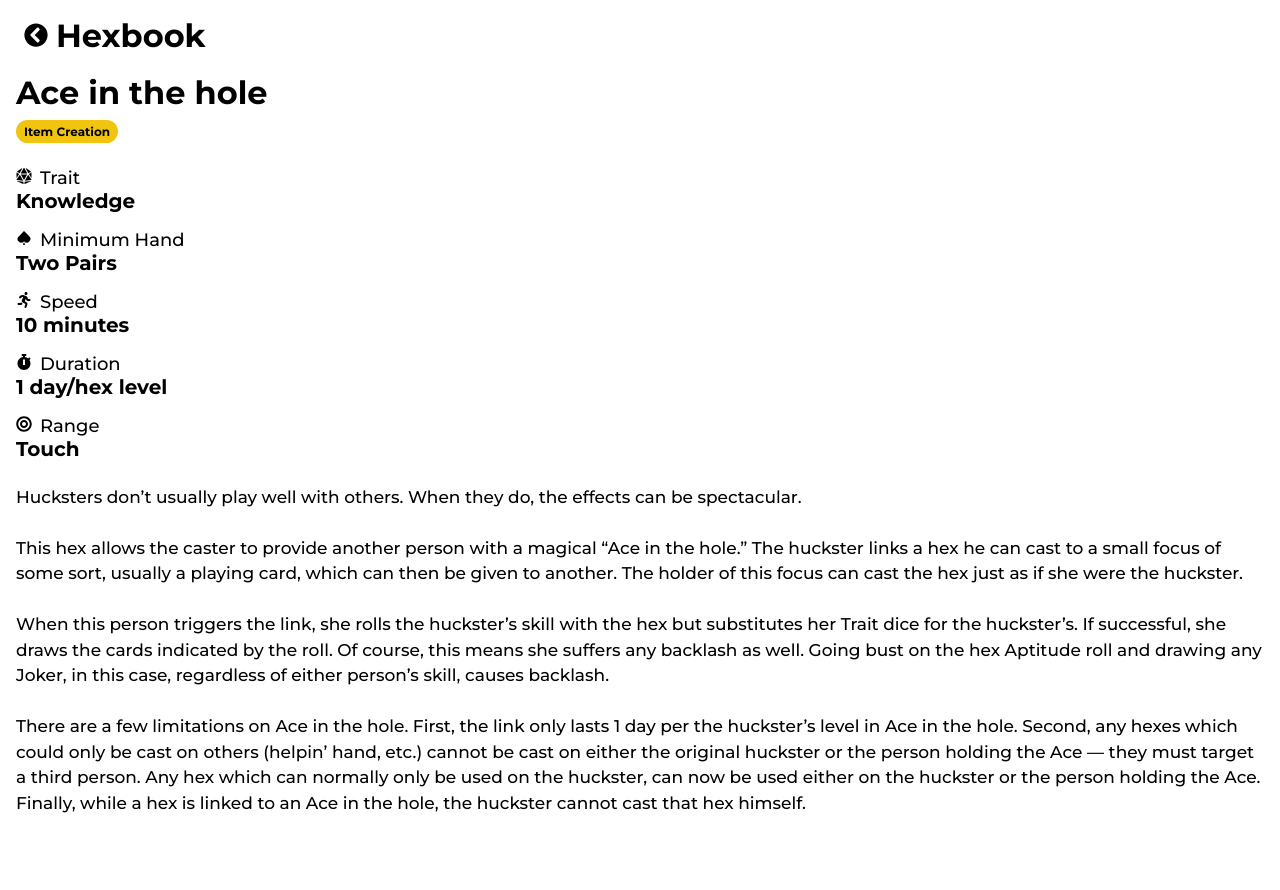
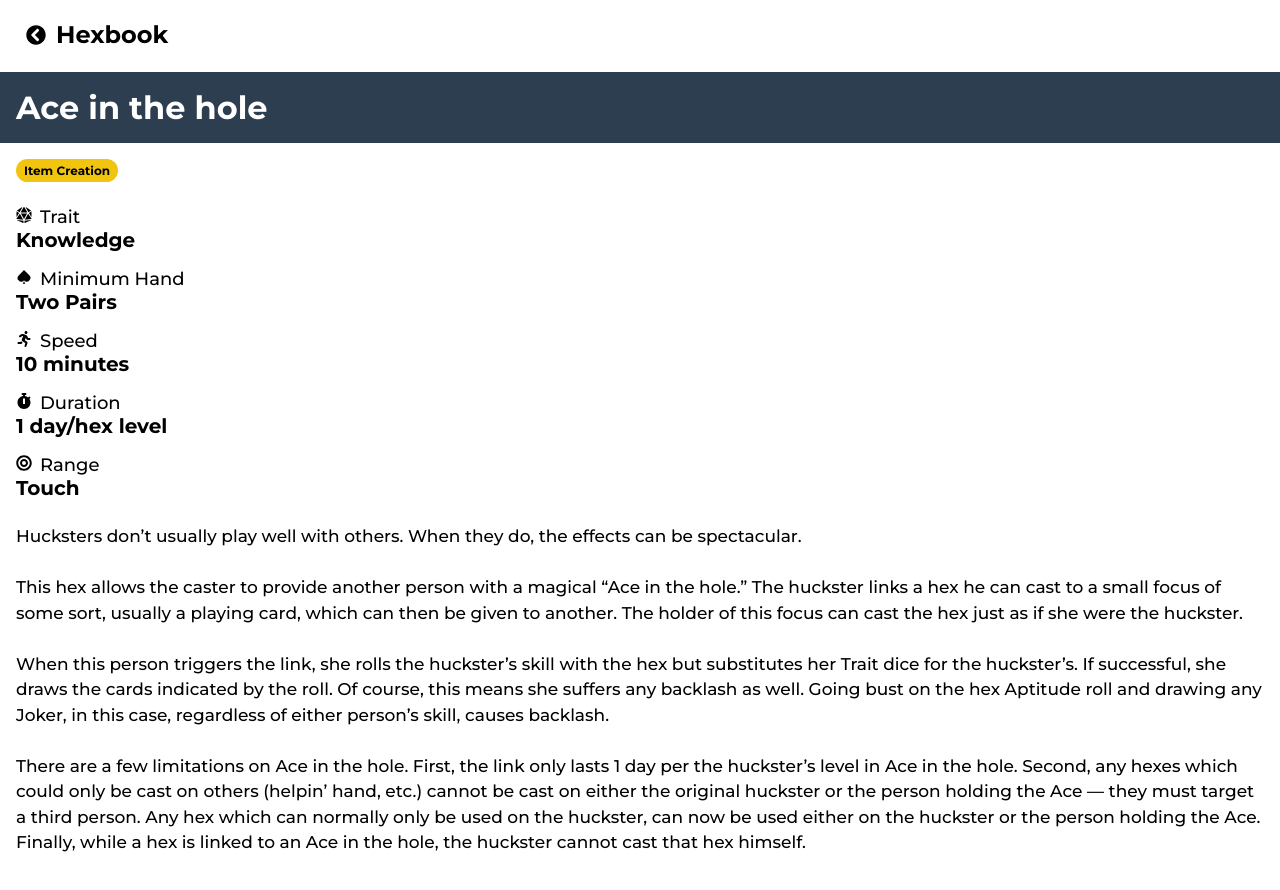
Before and after one commit to oarodrig/hexbook, a React (Create React App) app: page /hex/1 in a window 1280 px wide. Shown: the top 890 px of the page. Built offline with nearby package versions, Linux system fonts and the light colour scheme.

Commit message:
More style updates to details page title area

```diff
--- a/src/HexDetail/HexDetail.js
+++ b/src/HexDetail/HexDetail.js
@@ -28,10 +28,10 @@ const HexDetail = (props) => {
         <button className={`icon-button ${style.backButton}`}>
           <BackIcon className={style.backIcon} onClick={navigateHome} />
         </button>
-        <h1 className={style.title}>Hexbook</h1>
+        <h2 className={style.title}>Hexbook</h2>
       </header>
+      <h1 className={style.hexName}>{hex.name}</h1>
       <div className={style.hexDetailContainer}>
-        <h1>{hex.name}</h1>
         <div className={style.typeBadgeContainer}>
           {getTypeBadges(hex.types)}
         </div>
--- a/src/HexDetail/HexDetail.module.css
+++ b/src/HexDetail/HexDetail.module.css
@@ -3,23 +3,33 @@
 }
 
 .topBar {
-  margin-left: 1rem;
-  margin-top: 1rem;
+  display: flex;
+  align-items: center;
+  margin: 1rem;
 }
 
 .backButton {
   height: 2.5rem;
   width: 2.5rem;
+  margin-right: ;
 }
 
 .backIcon {
-  height: 1.5rem;
-  width: 1.5rem;
+  height: 1.25rem;
+  width: 1.25rem;
 }
 
 .title {
   display: inline;
   margin: 0;
+  padding-bottom: 4px;
+}
+
+.hexName {
+  margin: 0;
+  padding: 1rem;
+  background: #2c3e50;
+  color: white;
 }
 
 .hexDetailContainer h1 {
```
